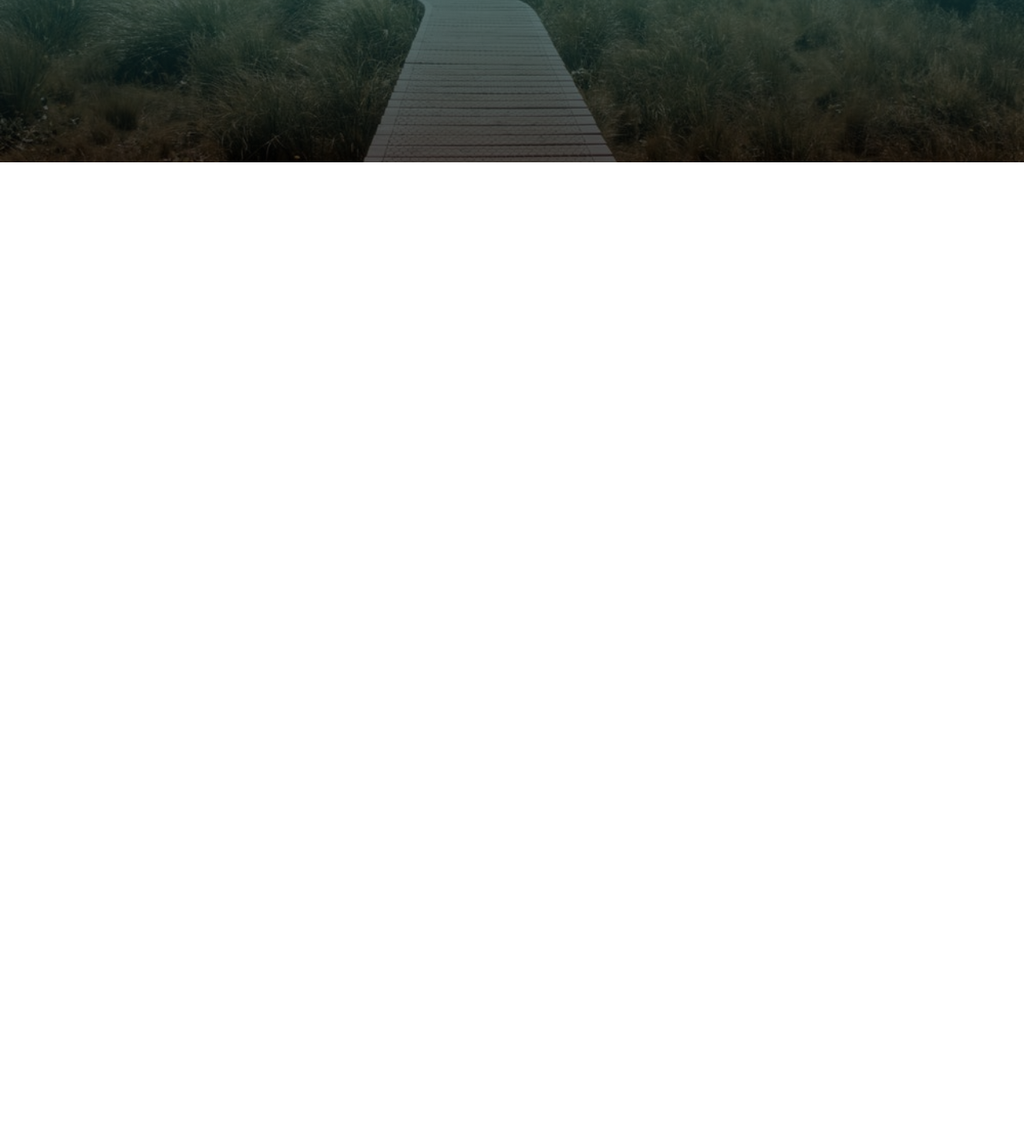
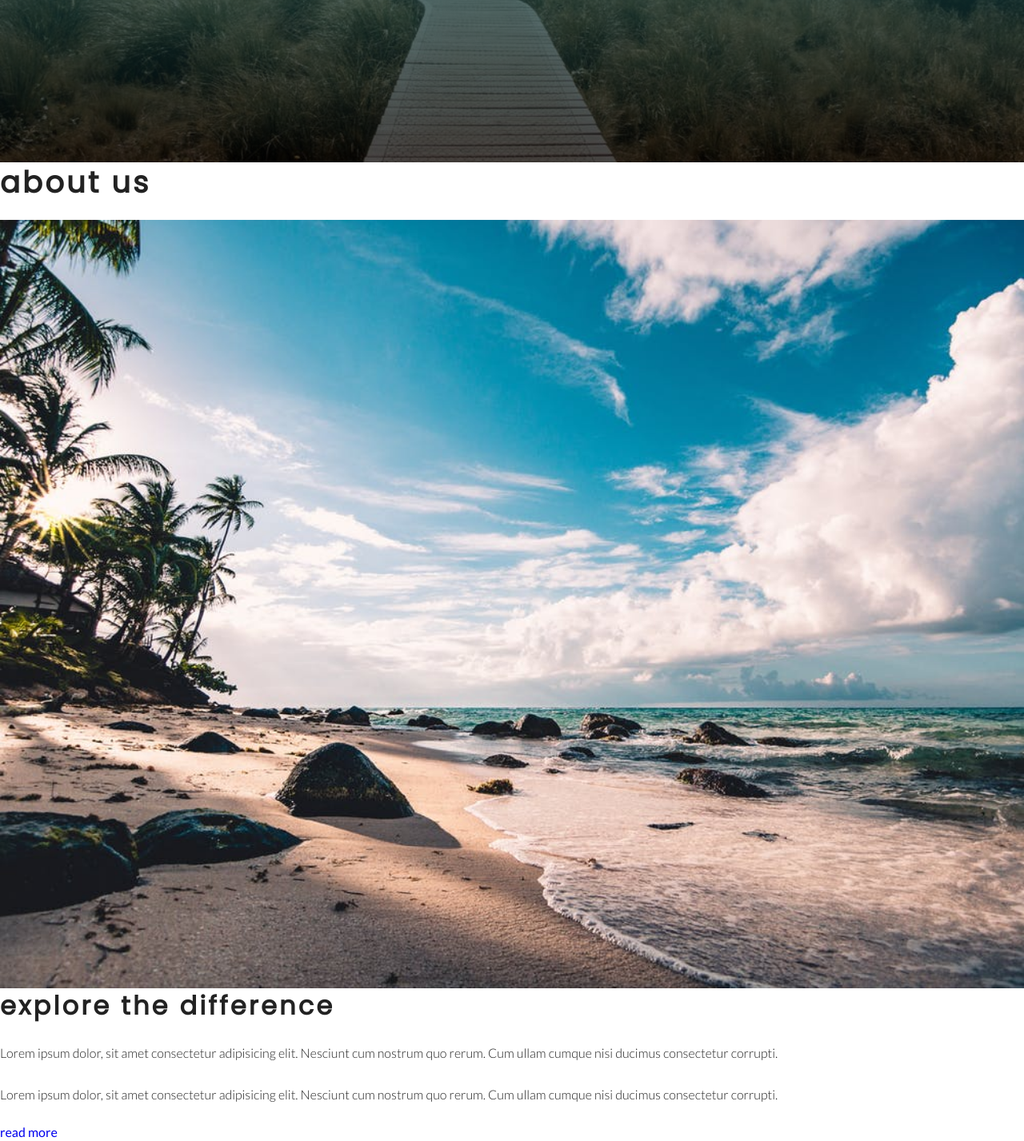
Before and after one commit to engineerStuardo/tour-company-project, a plain HTML site: page index.html in a window 1280 px wide. Shown: the part 597-2024 px from the top of the page at 80% size. Before the commit the page ends 800 px from the top, so only its background shows below. Drawn offline with Linux system fonts and the light colour scheme; files whose address does not match are found by name.

Commit message:
adding about section html

```diff
--- a/index.html
+++ b/index.html
@@ -35,5 +35,43 @@
       <!-- end of hero component -->
     </header>
     <!-- end of header -->
+    <!-- about section -->
+    <section class="section about" id="about">
+      <!-- title -->
+      <div class="title_wrapper">
+        <h2 class="title">about <span class="subtitle">us</span></h2>
+      </div>
+      <!-- end of title -->
+      <!-- about center -->
+      <div class="about_center section_center">
+        <!-- about img -->
+        <article class="about_img">
+          <img
+            src="./images/about.jpeg"
+            class="about_photo"
+            alt="awesome beach"
+          />
+        </article>
+        <!-- end of about img -->
+        <!-- about info -->
+        <article class="about_info">
+          <h3>explore the difference</h3>
+          <p>
+            Lorem ipsum dolor, sit amet consectetur adipisicing elit. Nesciunt
+            cum nostrum quo rerum. Cum ullam cumque nisi ducimus consectetur
+            corrupti.
+          </p>
+          <p>
+            Lorem ipsum dolor, sit amet consectetur adipisicing elit. Nesciunt
+            cum nostrum quo rerum. Cum ullam cumque nisi ducimus consectetur
+            corrupti.
+          </p>
+          <a href="#" class="btn-primary">read more</a>
+        </article>
+        <!-- end of about info -->
+      </div>
+      <!-- end of about center -->
+    </section>
+    <!-- end of about section -->
   </body>
 </html>
```
